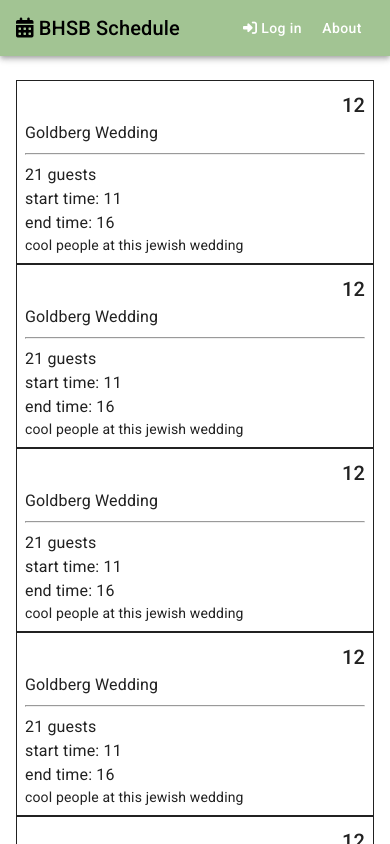
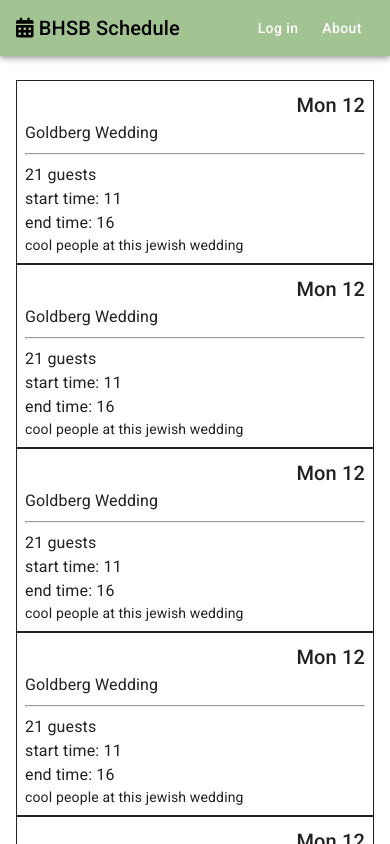
Before and after one commit to shylton/bhsb-schedule, a React (Create React App) app in the folder client/: page / in a window 390 px wide. Shown: the top 844 px of the page. Built offline with nearby package versions, Linux system fonts and the light colour scheme.

Commit message:
monthly view media queries

```diff
--- a/client/src/App.js
+++ b/client/src/App.js
@@ -29,7 +29,7 @@ function App() {
   return (
     <Router>
       <Navbar title='BHSB Schedule' icon='fa fa-calendar'/>
-      <Container fixed>
+      <Container>
         <Box my={3}>
           <Monthly event={event} />
         </Box>
--- a/client/src/components/EventSummary.js
+++ b/client/src/components/EventSummary.js
@@ -1,13 +1,14 @@
 import React from 'react'
+import useMediaQuery from '@material-ui/core/useMediaQuery'
+import { useTheme, makeStyles } from '@material-ui/core/styles'
 
-import { makeStyles } from '@material-ui/core/styles'
 import Box from '@material-ui/core/Box'
 import Typography from '@material-ui/core/Typography'
 import Grid from '@material-ui/core/Grid'
 
 const useStyles = makeStyles({
     root: {
-        minWidth: 135,
+        width: 135,
     },
     date: {
         textAlign: 'right'
@@ -16,9 +17,29 @@ const useStyles = makeStyles({
 
 const EventSummary = ({ event }) => {
     const classes = useStyles()
+    const curTheme = useTheme()
+    const smallScreen = useMediaQuery(curTheme.breakpoints.down('xs'))
+    const weekDay = ['Sun', 'Mon', 'Tue', 'Wed', 'Thu', 'Fri', 'Sat']
 
     return (
-        <Grid item xs={12} sm={1} className={classes.root}>
+        smallScreen
+            ? <Grid item xs={12} className={classes.root}>
+                <Box border={1} p={1}>
+                    <Typography variant='h6' className={classes.date}>
+                        {`${weekDay[event.start.getDay()]} ${event.start.getDate()}`}
+                    </Typography>
+                    <Typography>
+                        {event.name}<hr></hr>
+                        {event.guest_count} guests<br></br>
+                        start time: {event.start.getHours()}<br></br>
+                        end time: {event.end.getHours()}
+                    </Typography>
+                    <Typography variant='body2'>
+                        {event.notes}
+                    </Typography>
+                </Box>
+            </Grid>
+            : <Grid item className={classes.root}>
                 <Box border={1} p={1}>
                     <Typography variant='h6' className={classes.date}>
                         {event.start.getDate()}
--- a/client/src/components/Navbar.js
+++ b/client/src/components/Navbar.js
@@ -29,7 +29,7 @@ export default function Navbar({ title, icon }) {
         <React.Fragment>
             <Button>
                 <Link to="/login" className={classes.navbarLink}>
-                    <i className="fas fa-sign-in-alt"></i> Log in
+                    Log in
                 </Link>
             </Button>
             <Button>
--- a/client/src/views/Monthly.js
+++ b/client/src/views/Monthly.js
@@ -6,7 +6,9 @@ import Grid from '@material-ui/core/Grid'
 
 const useStyles = makeStyles((theme) => ({
     root: {
-
+        [theme.breakpoints.up('sm')]: {
+            width: 960
+        }
     }
 }))
 
@@ -14,7 +16,7 @@ const Monthly = ({ event }) => {
     const classes = useStyles()
 
     return (
-        <Grid container>
+        <Grid container className={classes.root}>
             {[1, 2, 3, 4, 5, 6, 7].map((e) =>
                 <EventSummary event={event}></EventSummary>
             )}
```
Lines whose indentation alone changed are shown as unchanged.
